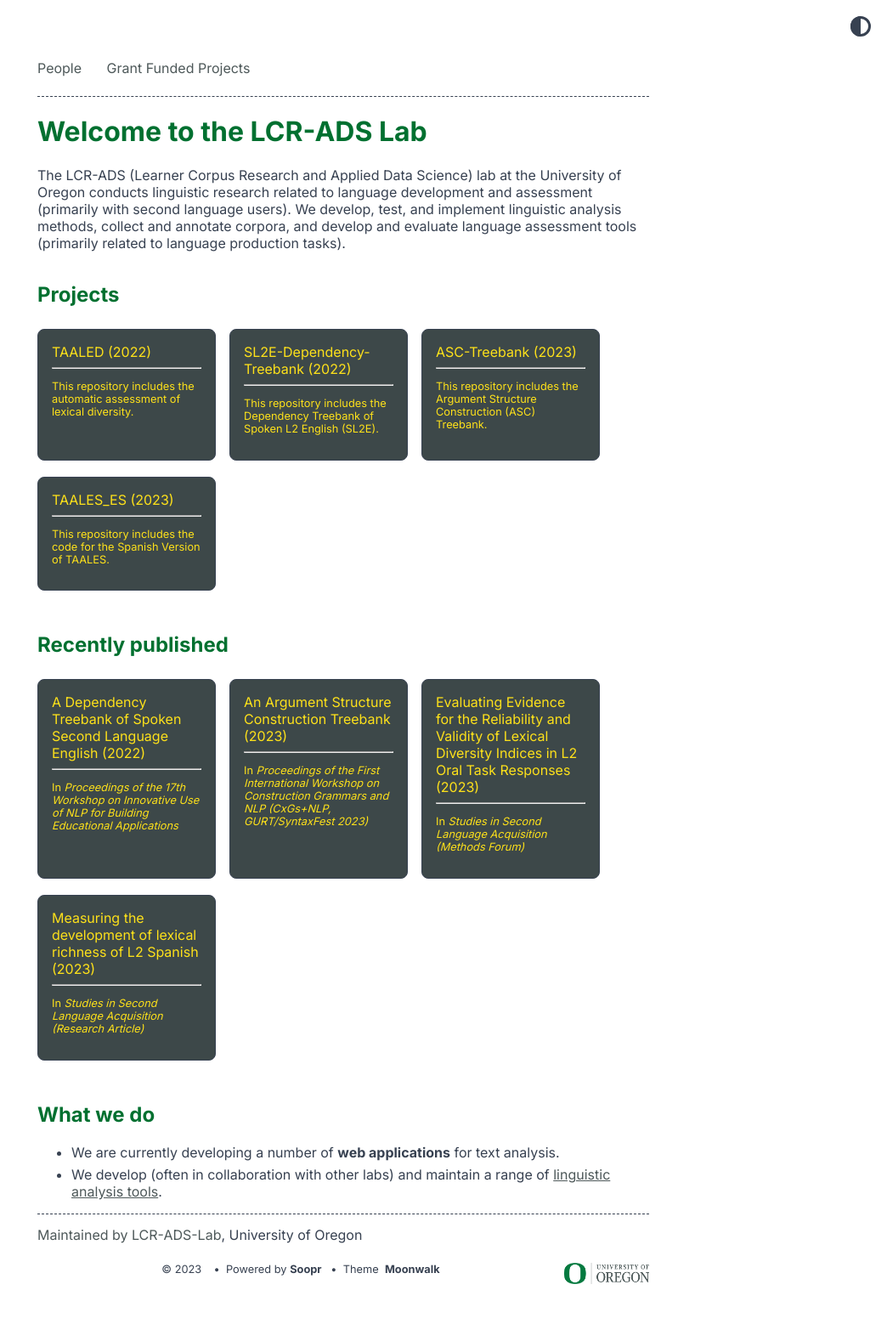
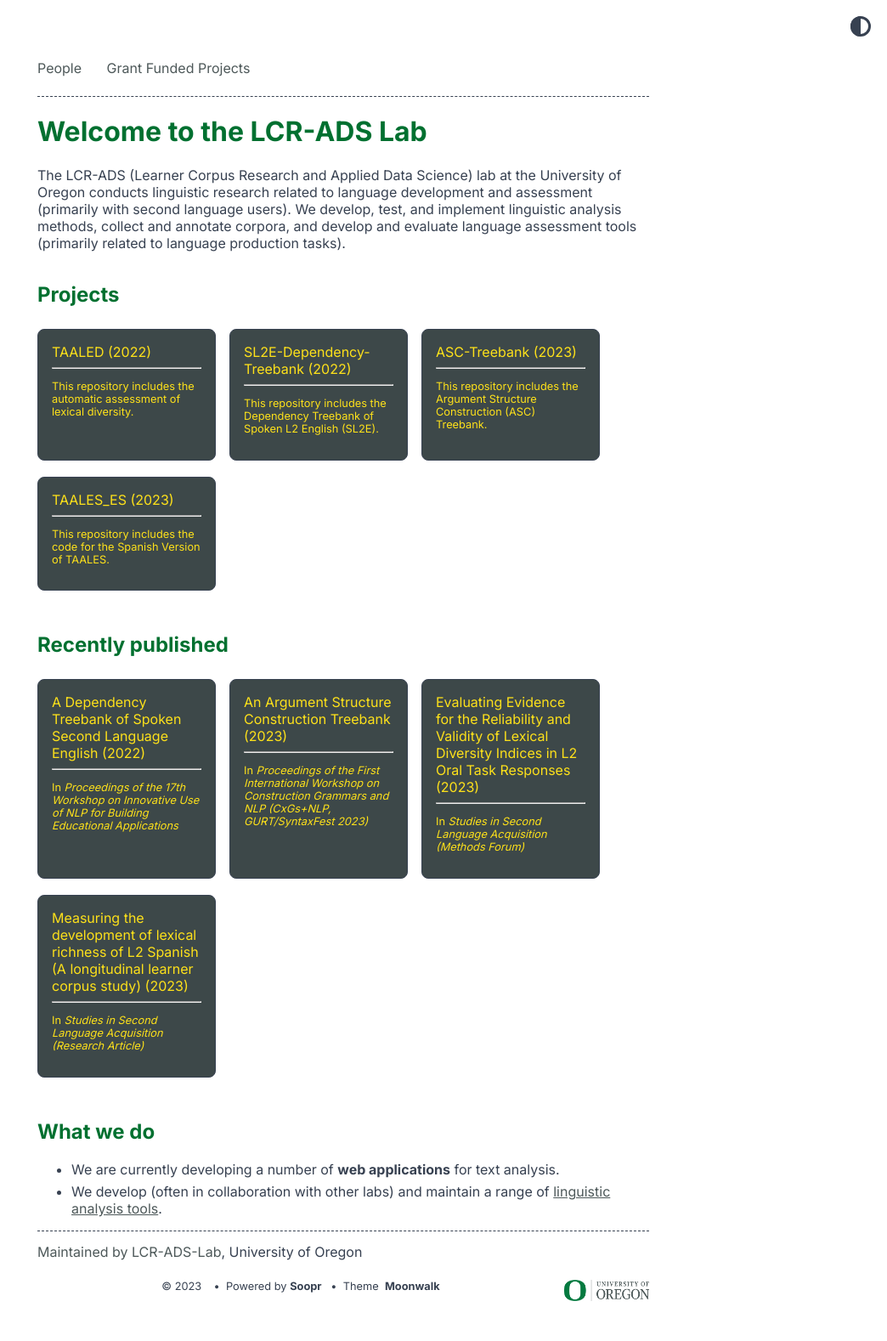
Before and after one commit to LCR-ADS-Lab/LCR-ADS-Home, a Jekyll site: the page built from docs/index.md, in a window 1280 px wide. Shown: the whole page at 85% size, without its empty margins (236-1280 px from the left). Built offline with Jekyll 4.4.1, drawn with Linux system fonts in a browser that asks for light colours.

Commit message:
Update home.yml

```diff
--- a/docs/_data/home.yml
+++ b/docs/_data/home.yml
@@ -36,7 +36,7 @@ old_project_entries:
     url: https://doi.org/10.1017/S0272263123000402
     desc: In <i>Studies in Second Language Acquisition (Methods Forum)</i>
 
-  - title: Measuring the development of lexical richness of L2 Spanish (2023)
+  - title: Measuring the development of lexical richness of L2 Spanish (A longitudinal learner corpus study) (2023)
     url: https://doi.org/10.1017/S0272263123000384
     desc: In <i>Studies in Second Language Acquisition (Research Article)</i>
 
```
